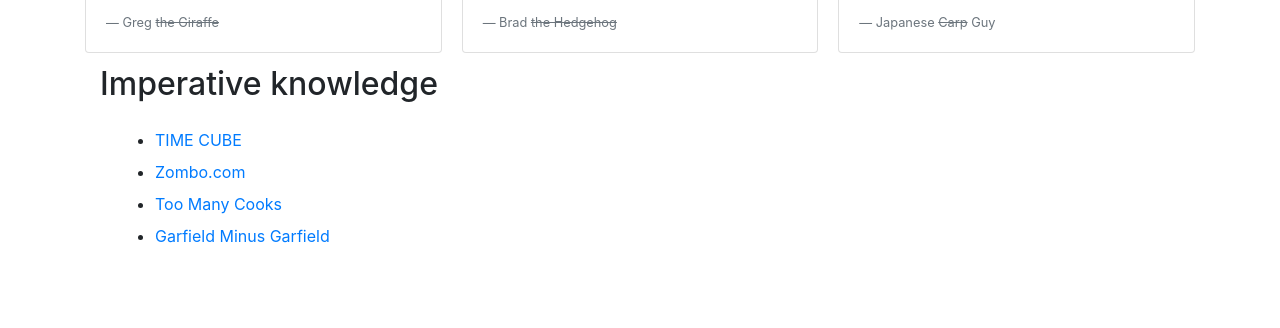
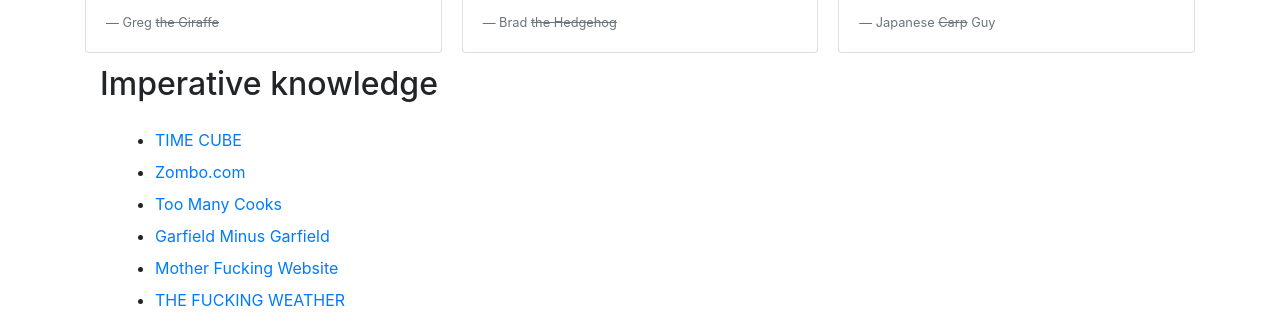
Before and after one commit to Lupeclan/humansforpeople, a plain HTML site: page public/index.html in a window 1280 px wide. Shown: the part 786-1114 px from the top of the page. Before the commit the page ends 1050 px from the top, so only its background shows below. Drawn offline with Linux system fonts and the light colour scheme.

Commit message:
- added more imperative knowledge

```diff
--- a/public/index.html
+++ b/public/index.html
@@ -113,6 +113,8 @@
               <li><a href="https://html5zombo.com/" target="_blank" rel="noopener">Zombo.com</a></li>
               <li><a href="https://www.youtube.com/watch?v=QrGrOK8oZG8" target="_blank" rel="noopener">Too Many Cooks</a></li>
               <li><a href="http://garfieldminusgarfield.net" target="_blank" rel="noopener">Garfield Minus Garfield</a></li>
+              <li><a href="http://motherfuckingwebsite.com/" target="_blank" rel="noopener">Mother Fucking Website</a></li>
+              <li><a href="https://thefuckingweather.com/" target="_blank" rel="noopener">THE FUCKING WEATHER</a></li>
             </ul>
           </div>
         </div>
```
